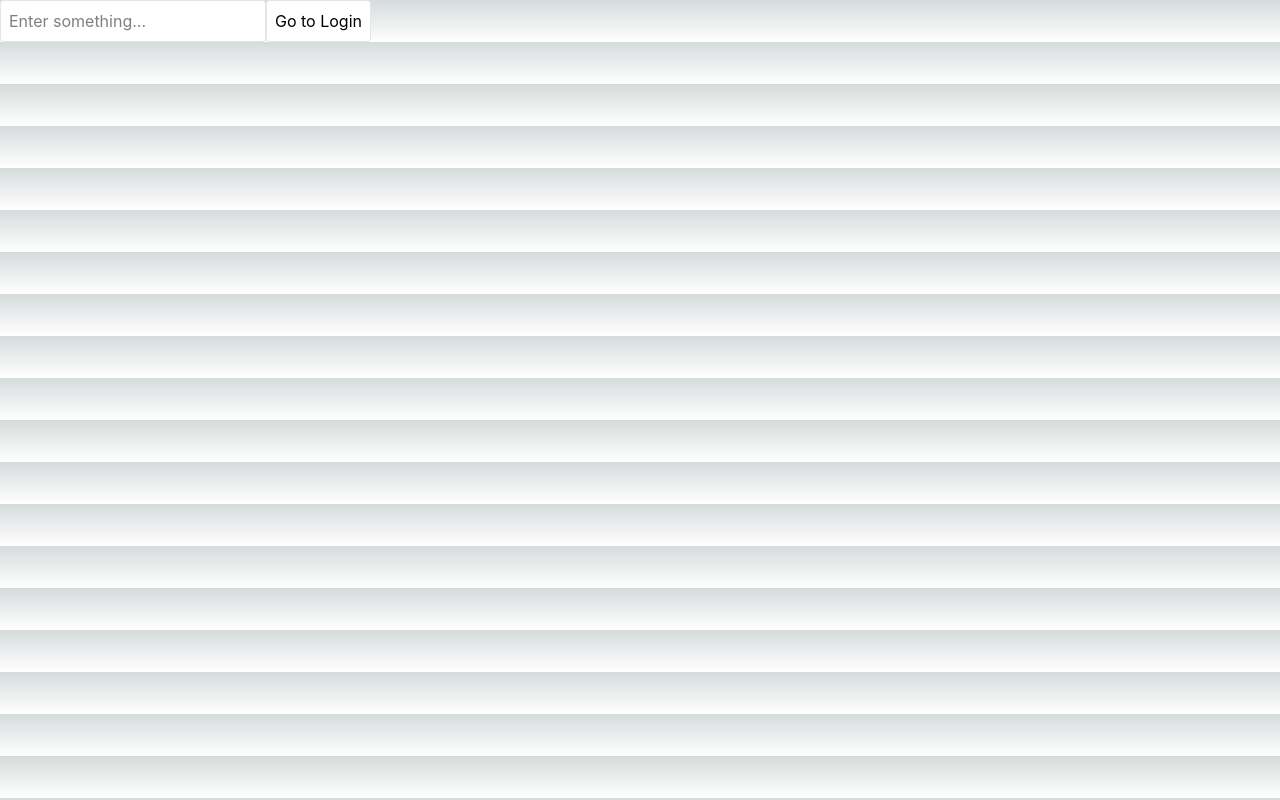
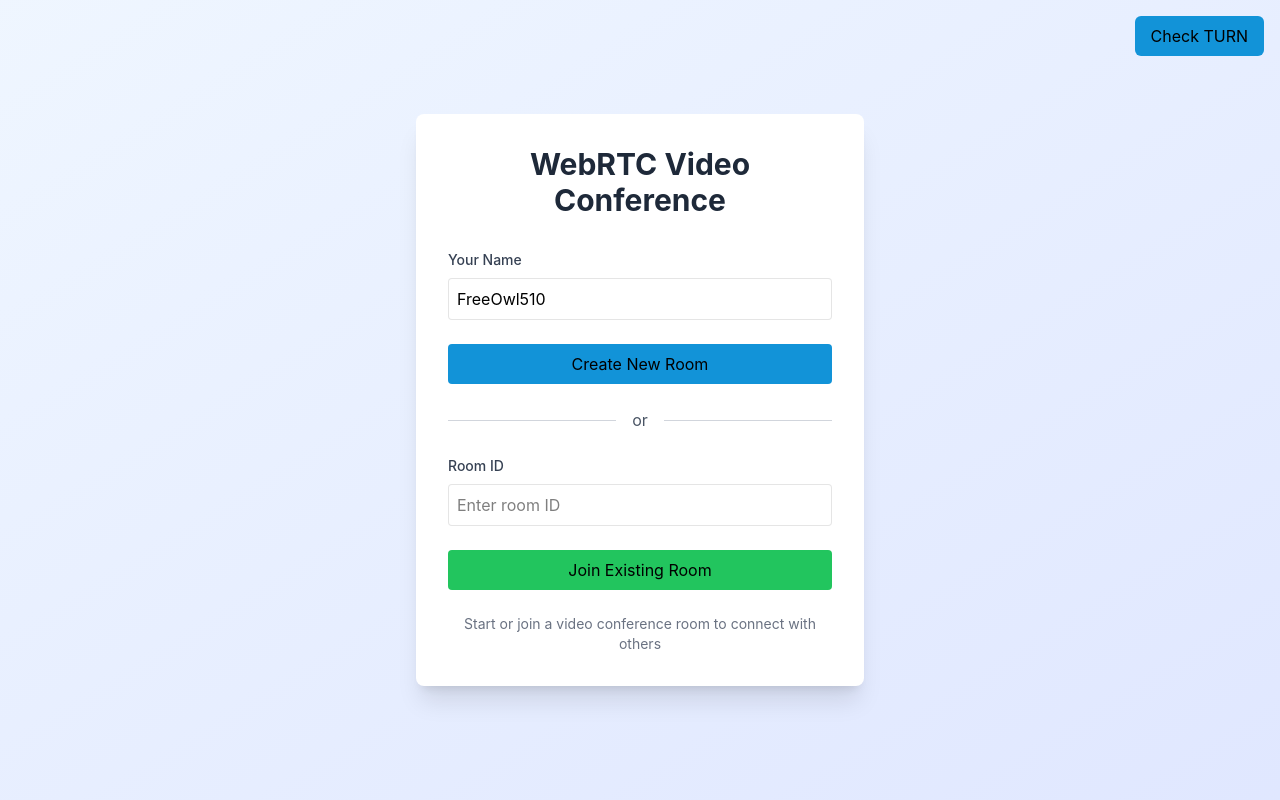
Before and after one commit to Gerondiz/webrtc-video-conference, a Next.js app: page / in a window 1280 px wide. Built offline with nearby package versions, Linux system fonts and the light colour scheme; no server answers.

Commit message:
text visibility fix

```diff
--- a/src/app/globals.css
+++ b/src/app/globals.css
@@ -1,7 +1,5 @@
 /*global.css*/
 @import "tailwindcss";
-
-/* global.css */
 
 /* Импорты Tailwind CSS */
 @tailwind base;
@@ -10,35 +8,74 @@
 
 /* Глобальные переменные */
 :root {
-  --foreground-rgb: 0, 0, 0; /* Черный текст */
-  --background-start-rgb: 214, 219, 220; /* Светло-серый фон */
-  --background-end-rgb: 255, 255, 255; /* Белый фон */
+  --foreground-rgb-light: 0, 0, 0; /* Черный текст для светлой темы */
+  --background-start-rgb-light: 214, 219, 220; /* Светло-серый фон для светлой темы */
+  --background-end-rgb-light: 255, 255, 255; /* Белый фон для светлой темы */
+  --primary-button-light: 18, 147, 216; /* Синий для кнопок светлой темы */
+  --secondary-button-light: 34, 197, 94; /* Зеленый для кнопок светлой темы */
+
+  --foreground-rgb-dark: 255, 255, 255; /* Белый текст для темной темы */
+  --background-start-rgb-dark: 30, 30, 30; /* Темно-серый фон для темной темы */
+  --background-end-rgb-dark: 0, 0, 0; /* Черный фон для темной темы */
+  --primary-button-dark: 13, 148, 187; /* Темно-синий для кнопок темной темы */
+  --secondary-button-dark: 21, 128, 61; /* Темно-зеленый для кнопок темной темы */
 }
 
-/* Убираем медиа-запрос для темной темы */
+/* Светлая тема по умолчанию */
 body {
-  color: rgb(var(--foreground-rgb)); /* Цвет текста */
+  color: rgb(var(--foreground-rgb-light));
   background: linear-gradient(
       to bottom,
       transparent,
-      rgb(var(--background-end-rgb))
+      rgb(var(--background-end-rgb-light))
     )
-    rgb(var(--background-start-rgb)); /* Фон */
+    rgb(var(--background-start-rgb-light));
   margin: 0;
   font-family: -apple-system, BlinkMacSystemFont, "Segoe UI", Roboto, Helvetica,
     Arial, sans-serif, "Apple Color Emoji", "Segoe UI Emoji";
 }
 
-/* Стили для полей ввода и кнопок */
+/* Темная тема */
+@media (prefers-color-scheme: dark) {
+  body {
+    color: rgb(var(--foreground-rgb-dark));
+    background: linear-gradient(
+        to bottom,
+        transparent,
+        rgb(var(--background-end-rgb-dark))
+      )
+      rgb(var(--background-start-rgb-dark));
+  }
+}
+
+/* Общие стили для кнопок */
+button {
+  color: inherit;
+  border: none;
+  padding: 8px 16px;
+  border-radius: 4px;
+  cursor: pointer;
+  transition: background-color 0.3s ease;
+}
+
+/* Стили для полей ввода */
 input,
-textarea,
-button {
-  color: rgb(var(--foreground-rgb)); /* Цвет текста */
-  background-color: rgb(var(--background-end-rgb)); /* Фон */
-  border: 1px solid rgba(0, 0, 0, 0.1); /* Легкая граница */
+textarea {
+  color: inherit;
+  background-color: rgba(255, 255, 255, 0.9);
+  border: 1px solid rgba(0, 0, 0, 0.1);
   padding: 8px;
   border-radius: 4px;
   font-family: inherit;
+  width: 100%;
+}
+
+@media (prefers-color-scheme: dark) {
+  input,
+  textarea {
+    background-color: rgba(0, 0, 0, 0.2);
+    border-color: rgba(255, 255, 255, 0.1);
+  }
 }
 
 /* Стили для скроллбара */
@@ -58,20 +95,17 @@ button {
 ::-webkit-scrollbar-thumb:hover {
   background: #a8a8a8;
 }
-/* Стили для скроллбара */
-::-webkit-scrollbar {
-  width: 8px;
-}
 
+@media (prefers-color-scheme: dark) {
   ::-webkit-scrollbar-track {
-  background: #f1f1f1;
+    background: #1e1e1e;
   }
 
   ::-webkit-scrollbar-thumb {
-  background: #c1c1c1;
-  border-radius: 4px;
+    background: #444;
   }
 
   ::-webkit-scrollbar-thumb:hover {
-  background: #a8a8a8;
+    background: #555;
   }
+}
--- a/src/app/login/page.tsx
+++ /dev/null
@@ -1,16 +0,0 @@
-'use client';
-
-import React from 'react';
-import Login from '@/components/Login';
-
-export default function HomePage() {
-  const handleLogin = () => {
-    console.log('User logged in successfully');
-  };
-
-  return (
-    <div>
-      <Login onLogin={handleLogin} />
-    </div>
-  );
-}
--- a/src/app/page.tsx
+++ b/src/app/page.tsx
@@ -1,23 +1,17 @@
 // src/app/page.tsx
 'use client';
 
-import { useRouter } from 'next/navigation';
+import React from 'react';
+import Login from '@/components/Login';
 
-export default function StartPage() {
-  const router = useRouter();
-
-  // Обработчик нажатия кнопки
-  const handleNavigateToLogin = () => {
-    router.push('/login'); // Переход на страницу Login
+export default function HomePage() {
+  const handleLogin = () => {
+    console.log('User logged in successfully');
   };
 
   return (
     <div>
-      {/* Поле ввода */}
-      <input type="text" placeholder="Enter something..." />
-
-      {/* Кнопка для перехода */}
-      <button onClick={handleNavigateToLogin}>Go to Login</button>
+      <Login onLogin={handleLogin} />
     </div>
   );
 }
--- a/src/components/Login.tsx
+++ b/src/components/Login.tsx
@@ -1,6 +1,5 @@
 // src/components/Login.tsx
 "use client";
-
 import React, { useState } from "react";
 import InputField from "@/components/ui/InputField";
 import Button from "@/components/ui/Button";
@@ -19,7 +18,6 @@ export default function Login({ onLogin }: LoginProps) {
   const [isJoiningRoom, setIsJoiningRoom] = useState(false);
   const router = useRouter();
 
-  // Функция для создания новой комнаты
   const handleCreateRoom = async () => {
     setIsCreatingRoom(true);
     try {
@@ -38,13 +36,11 @@ export default function Login({ onLogin }: LoginProps) {
     }
   };
 
-  // Функция для присоединения к существующей комнате
   const handleJoinRoom = async () => {
     if (!roomId.trim()) {
       alert("Please enter a room ID");
       return;
     }
-
     setIsJoiningRoom(true);
     try {
       const data = await joinRoom(roomId, username);
@@ -63,24 +59,22 @@ export default function Login({ onLogin }: LoginProps) {
   };
 
   return (
-    <div className="min-h-screen bg-gradient-to-br from-blue-50 to-indigo-100 flex items-center justify-center p-4 relative">
-      {/* Кнопка Check TURN в верхнем правом углу */}
+    <div className="min-h-screen bg-gradient-to-br from-blue-50 to-indigo-100 dark:from-gray-800 dark:to-gray-900 flex items-center justify-center p-4 relative">
+      {/* Кнопка Check TURN */}
       <div className="absolute top-4 right-4">
         <Button
           href="/check-turn"
-          className="p-2 rounded-full bg-blue-600 hover:bg-blue-700 focus:outline-none focus:ring-2 focus:ring-blue-500 focus:ring-offset-2"
+          className="p-2 rounded-full bg-[rgb(var(--primary-button-light))] hover:bg-[rgb(var(--primary-button-light)/0.9)] dark:bg-[rgb(var(--primary-button-dark))] dark:hover:bg-[rgb(var(--primary-button-dark)/0.9)] focus:outline-none focus:ring-2 focus:ring-offset-2"
           title="Check TURN server"
           aria-label="Check TURN server"
         >
           Check TURN
         </Button>
       </div>
-
-      <div className="bg-white rounded-lg shadow-xl p-8 w-full max-w-md">
-        <h1 className="text-3xl font-bold text-center text-gray-800 mb-8">
+      <div className="bg-white dark:bg-gray-800 rounded-lg shadow-xl p-8 w-full max-w-md">
+        <h1 className="text-3xl font-bold text-center text-gray-800 dark:text-white mb-8">
           WebRTC Video Conference
         </h1>
-
         {/* Username Input */}
         <InputField
           id="username" // Уникальный ID
@@ -91,24 +85,21 @@ export default function Login({ onLogin }: LoginProps) {
           placeholder="Enter your name"
           autoComplete="name" // Включаем автозаполнение
         />
-
         {/* Create Room Button */}
         <Button
           onClick={handleCreateRoom}
           disabled={isCreatingRoom}
-          className="w-full bg-blue-600 text-white py-3 px-4 rounded-lg hover:bg-blue-700 focus:outline-none focus:ring-2 focus:ring-blue-500 focus:ring-offset-2 disabled:opacity-50 transition-colors"
+          className="w-full bg-[rgb(var(--primary-button-light))] text-white py-3 px-4 rounded-lg hover:bg-[rgb(var(--primary-button-light)/0.9)] dark:bg-[rgb(var(--primary-button-dark))] dark:hover:bg-[rgb(var(--primary-button-dark)/0.9)] focus:outline-none focus:ring-2 focus:ring-offset-2 disabled:opacity-50 transition-colors"
           aria-disabled={isCreatingRoom} // Улучшение доступности
         >
           {isCreatingRoom ? "Creating Room..." : "Create New Room"}
         </Button>
-
         {/* Separator */}
         <div className="relative flex items-center my-6">
-          <div className="flex-grow border-t border-gray-300"></div>
-          <span className="flex-shrink mx-4 text-gray-600">or</span>
-          <div className="flex-grow border-t border-gray-300"></div>
+          <div className="flex-grow border-t border-gray-300 dark:border-gray-600"></div>
+          <span className="flex-shrink mx-4 text-gray-600 dark:text-gray-400">or</span>
+          <div className="flex-grow border-t border-gray-300 dark:border-gray-600"></div>
         </div>
-
         {/* Room ID Input */}
         <InputField
           id="roomId" // Добавляем уникальный ID
@@ -118,18 +109,16 @@ export default function Login({ onLogin }: LoginProps) {
           onChange={(e) => setRoomId(e.target.value.toUpperCase())}
           placeholder="Enter room ID"
         />
-
         {/* Join Room Button */}
         <Button
           onClick={handleJoinRoom}
           disabled={isJoiningRoom}
-          className="w-full bg-green-600 text-white py-3 px-4 rounded-lg hover:bg-green-700 focus:outline-none focus:ring-2 focus:ring-green-500 focus:ring-offset-2 disabled:opacity-50 transition-colors"
+          className="w-full bg-[rgb(var(--secondary-button-light))] text-white py-3 px-4 rounded-lg hover:bg-[rgb(var(--secondary-button-light)/0.9)] dark:bg-[rgb(var(--secondary-button-dark))] dark:hover:bg-[rgb(var(--secondary-button-dark)/0.9)] focus:outline-none focus:ring-2 focus:ring-offset-2 disabled:opacity-50 transition-colors"
           aria-disabled={isJoiningRoom} // Улучшение доступности
         >
           {isJoiningRoom ? "Joining Room..." : "Join Existing Room"}
         </Button>
-
-        <p className="text-center text-gray-500 text-sm mt-6">
+        <p className="text-center text-gray-500 dark:text-gray-400 text-sm mt-6">
           Start or join a video conference room to connect with others
         </p>
       </div>
```
Lines whose indentation alone changed are shown as unchanged.
